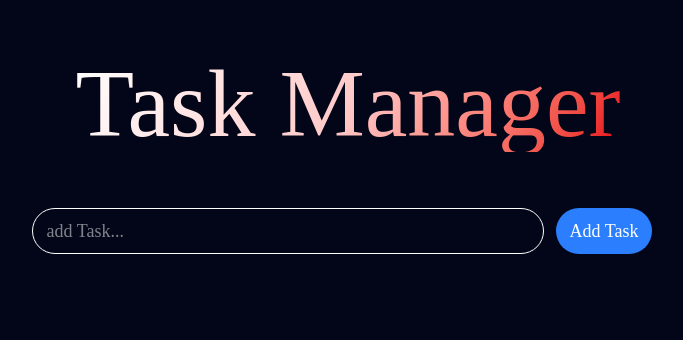
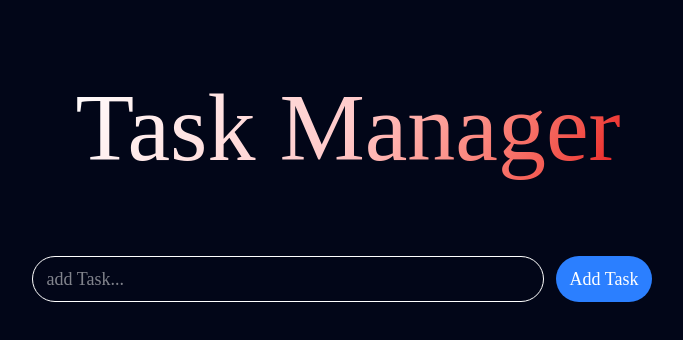
Before and after one commit to rAhul6280/taskManager, a React (Vite) app: page / in a window 1280 px wide. Shown: the top 340 px of the page, without its empty margins (292-975 px from the left). Built offline with nearby package versions, Linux system fonts and the light colour scheme.

Commit message:
fix: adjust line height for task manager title

```diff
--- a/src/App.tsx
+++ b/src/App.tsx
@@ -46,7 +46,7 @@ function App() {
     <TaskContext value={{tasks,addTask,deleteTask,updateTask,toggleIscomplete}}>
         <div className="flex flex-col items-center  w-full  h-screen">
 
-           <h1 className={ `text-center text-8xl text-transparent bg-linear-120 ${showCompTasks?'from-white via bg-green-300 to-green-600':'from-white via-red-200 to-red-600'} bg-clip-text my-14`}>Task Manager</h1>
+           <h1 className={ `text-center text-8xl text-transparent bg-linear-120 ${showCompTasks?'from-white via bg-green-300 to-green-600':'from-white via-red-200 to-red-600'} bg-clip-text my-14 leading-['1.3'] `}>Task Manager</h1>
           <form
           id="taskInput"
           onSubmit={handleSubmit}
```
